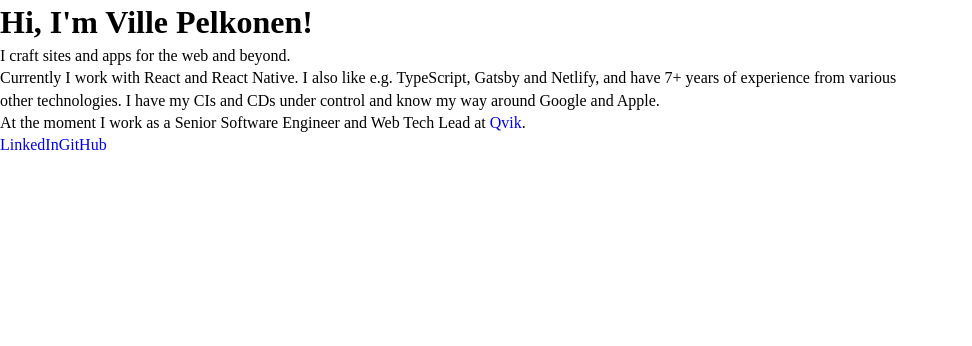
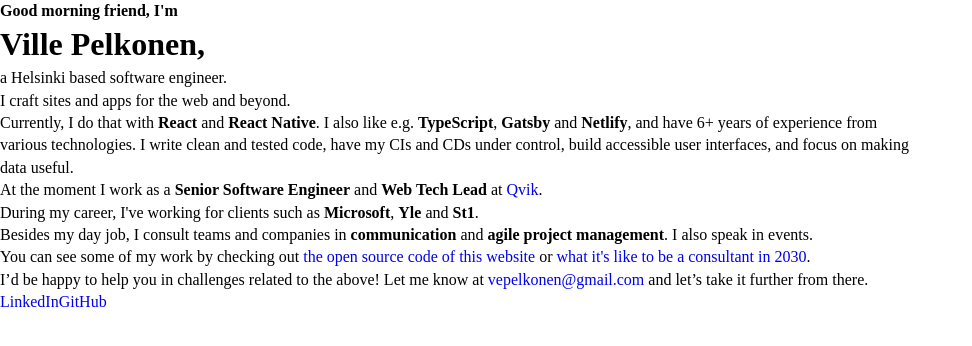
Before and after one commit to vpelkonen/portfolio, a Gatsby site: page / in a window 1280 px wide. Shown: the whole page, without its empty margins (0-972 px from the left). Built offline with nearby package versions, Linux system fonts and the light colour scheme; Gatsby itself is replaced by a stand-in of ours.

Commit message:
Add time-based greeting

```diff
--- /dev/null
+++ b/src/constants/greetings.js
@@ -0,0 +1,6 @@
+export default {
+  morning: 'Good morning friend',
+  afternoon: 'Hi friend',
+  evening: 'Good evening',
+  night: 'Hello night owl',
+}
--- a/src/pages/index.js
+++ b/src/pages/index.js
@@ -1,16 +1,74 @@
 import React from "react"
+import styled from 'styled-components'
 
 import Layout from "../components/layout"
 import SEO from "../components/seo"
 import LINKS from '../constants/links'
+import GREETINGS from '../constants/greetings'
+
+const Bold = styled.span`
+  font-weight: 700;
+`
+
+const getTimeBasedGreeting = () => {
+  const hour = new Date().getHours()
+  if (hour <= 5) {
+    return GREETINGS.night
+  }
+  if (hour >= 6 && hour < 12) {
+    return GREETINGS.morning
+  }
+  if (hour >= 12 && hour < 19) {
+    return GREETINGS.afternoon
+  }
+  return GREETINGS.evening
+}
 
 export default () => (
   <Layout>
     <SEO title="Ville Pelkonen | Software Development & Consultancy" />
-    <h1>Hi, I'm Ville Pelkonen!</h1>
+    <Bold>{getTimeBasedGreeting()}, I'm</Bold>
+    <h1>Ville Pelkonen, </h1>
+    <p>a Helsinki based software engineer.</p>
     <p>I craft sites and apps for the web and beyond.</p>
-    <p>Currently I work with <span>React</span> and <span>React Native</span>. I also like e.g. <span>TypeScript</span>, <span>Gatsby</span> and <span>Netlify</span>, and have 7+ years of experience from various other technologies. I have my CIs and CDs under control and know my way around Google and Apple.</p>
-    <p>At the moment I work as a <span>Senior Software Engineer</span> and <span>Web Tech Lead</span> at <a href={LINKS.qvik.url}>{LINKS.qvik.text}</a>.</p>
+    <p>
+      Currently, I do that with <Bold>React</Bold> and <Bold>React Native</Bold>
+      . I also like e.g. <Bold>TypeScript</Bold>, <Bold>Gatsby</Bold> and{" "}
+      <Bold>Netlify</Bold>, and have 6+ years of experience from various
+      technologies. I write clean and tested code, have my CIs and CDs under
+      control, build accessible user interfaces, and focus on making data
+      useful.
+    </p>
+    <p>
+      At the moment I work as a <Bold>Senior Software Engineer</Bold> and{" "}
+      <Bold>Web Tech Lead</Bold> at{" "}
+      <a href={LINKS.qvik.url}>{LINKS.qvik.text}</a>.
+    </p>
+    <p>
+      During my career, I've working for clients such as <Bold>Microsoft</Bold>,{" "}
+      <Bold>Yle</Bold> and <Bold>St1</Bold>.
+    </p>
+    <p>
+      Besides my day job, I consult teams and companies in{" "}
+      <Bold>communication</Bold> and <Bold>agile project management</Bold>. I
+      also speak in events.
+    </p>
+    <p>
+      You can see some of my work by checking out{" "}
+      <a href="https://github.com/vpelkonen/portfolio" target="_blank">
+        the open source code of this website
+      </a>{" "}
+      or{" "}
+      <a href="https://2030.qvik.com" target="_blank">
+        what it's like to be a consultant in 2030
+      </a>
+      .
+    </p>
+    <p>
+      I’d be happy to help you in challenges related to the above! Let me know
+      at <a href="mailto:vepelkonen@gmail.com">vepelkonen@gmail.com</a> and
+      let’s take it further from there.
+    </p>
     <a href={LINKS.linkedIn.url}>{LINKS.linkedIn.text}</a>
     <a href={LINKS.gitHub.url}>{LINKS.gitHub.text}</a>
   </Layout>
```
